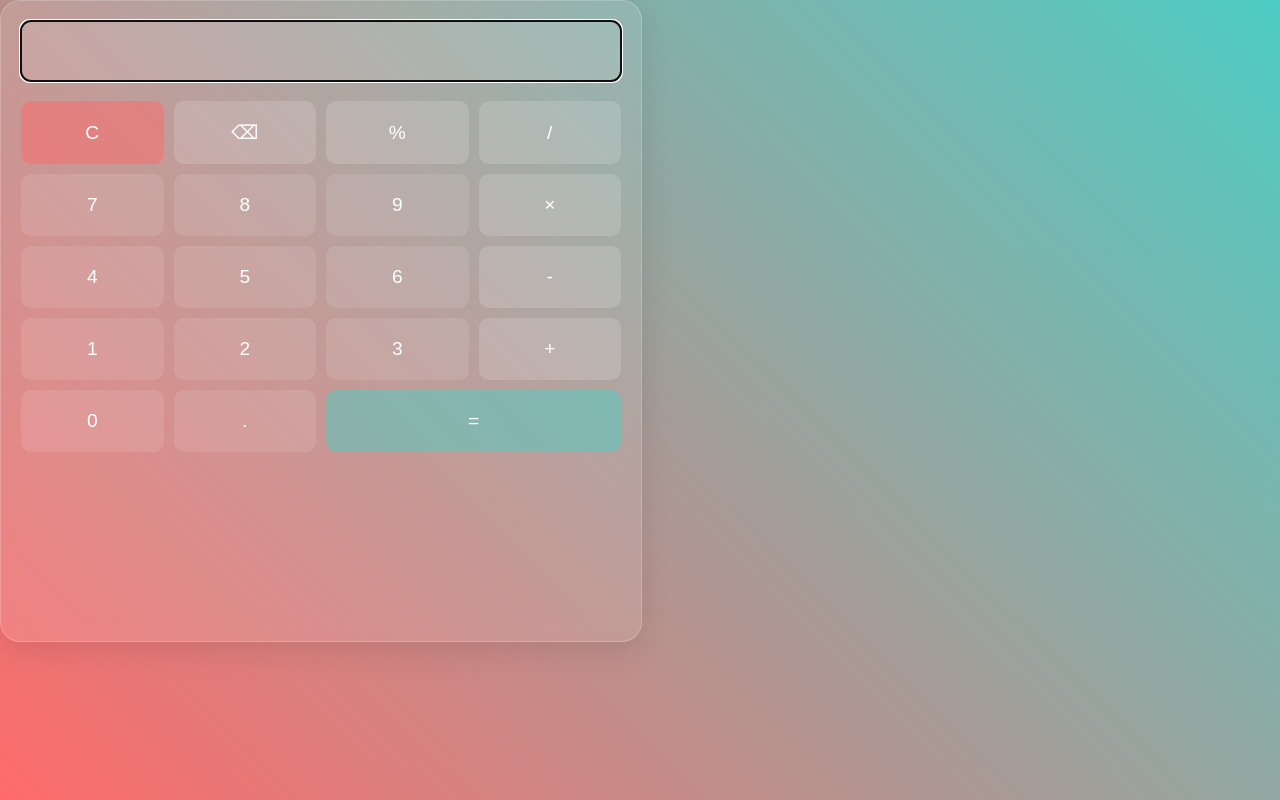
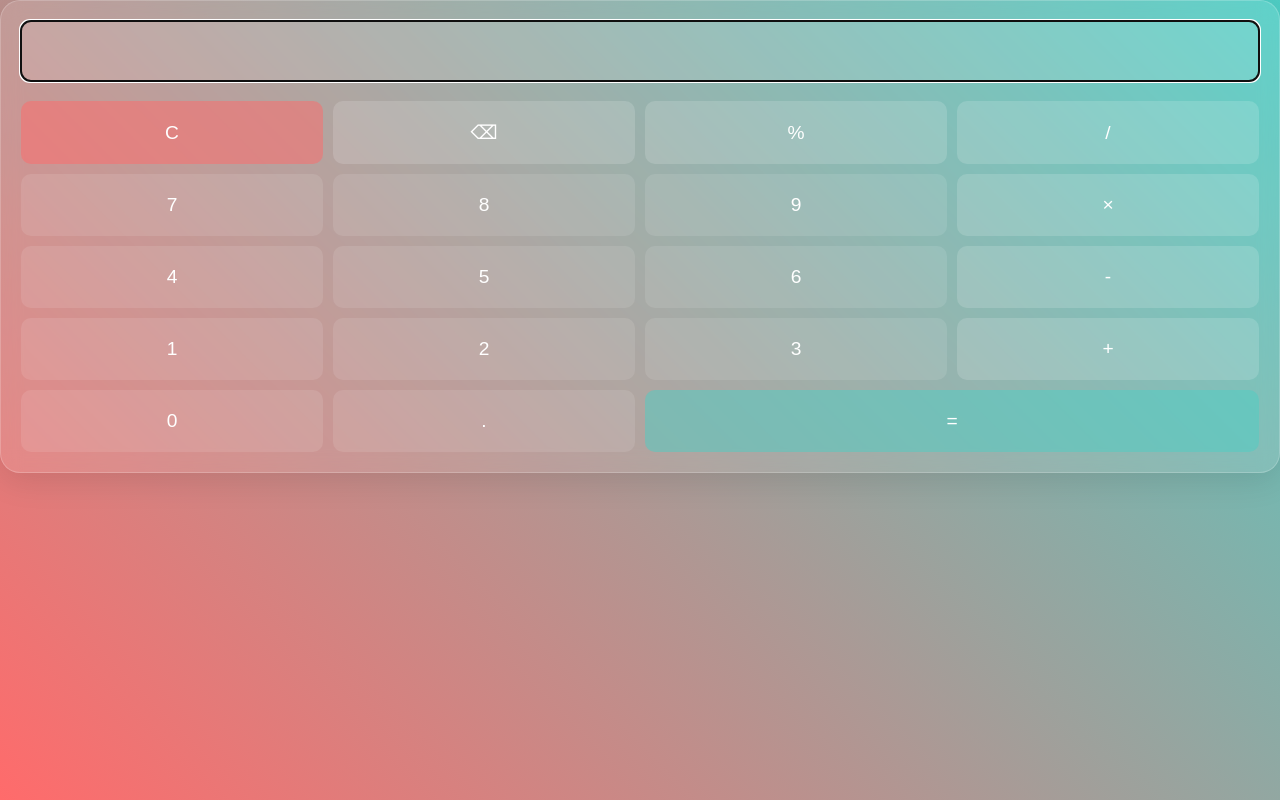
Before and after one commit to dre-diederich/calculator-app, a plain HTML site: page index.html in a window 1280 px wide. Drawn offline with Linux system fonts and the light colour scheme.

Commit message:
Update index.html

```diff
--- a/index.html
+++ b/index.html
@@ -19,8 +19,6 @@
       padding: 20px;
       box-shadow: 0 8px 32px rgba(0, 0, 0, 0.1);
       border: 1px solid rgba(255, 255, 255, 0.2);
-      width: 600px;
-      height: 600px
     }
 
     #display {
```
